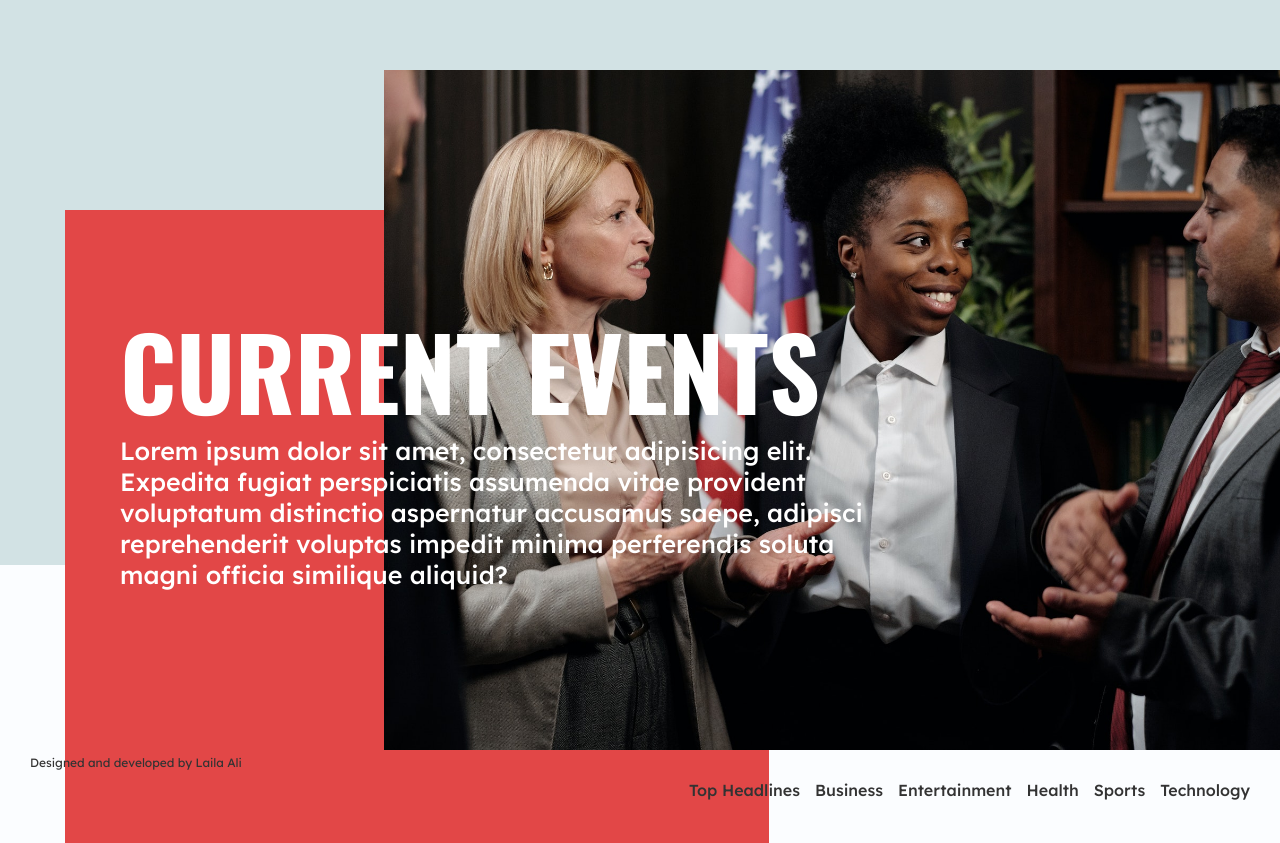
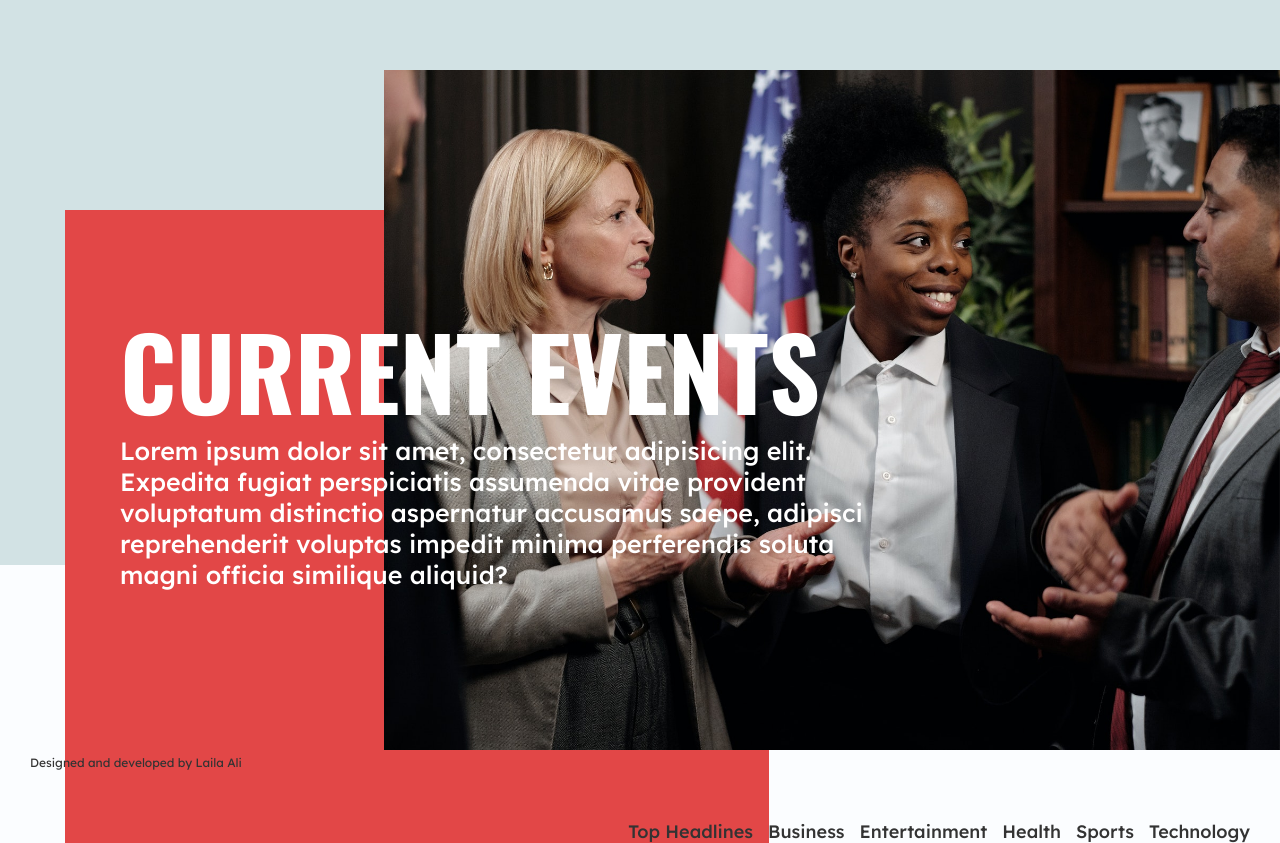
Before and after one commit to LailaAli/Current_Events_site, a React (Create React App) app: page / in a window 1280 px wide. Before the commit the page ends 800 px from the top, so only its background shows below. Built offline with nearby package versions, Linux system fonts and the light colour scheme; a web font is replaced by a local one.

Commit message:
Desktop nav: style nav

```diff
--- a/src/components/Nav/Nav.module.scss
+++ b/src/components/Nav/Nav.module.scss
@@ -1,12 +1,12 @@
 @use "../../SCSS/mixins" as *;
 @use '../../SCSS/variables' as *;
 
-.nav {
+.desktopNav {
    display: none;
    @include tablet-up {
       display: block;
       position: absolute;
-      top: 78rem;
+      top: 82rem;
       right: 3rem;
       max-width: 65rem;
       z-index: 999;
@@ -17,20 +17,22 @@
             justify-content: space-between;
             font-weight: $font-weight-500;
             text-transform: capitalize;
+            font-size: 1.8rem;
          }
 
          li {
             position: relative;
             list-style: none;
             margin-left: 1.5rem;
+            cursor: pointer;
             &:after {
                content: "";
                position: absolute;
-               width: 4rem;
-               color: $color-mustard;
-               border-bottom: 6px solid;
-               top: -10px;
-               left: 0;
+               width: 110%;
+               color: #e9c300;
+               border-bottom: 2px solid;
+               top: 11.5px;
+               right: -3px;
                transform: scaleX(0);
                transition: transform 250ms ease-in-out;
                transform-origin: 0% 50%;
--- a/src/components/Nav/Nav.tsx
+++ b/src/components/Nav/Nav.tsx
@@ -16,7 +16,7 @@ const nav: INav[] = [
 
 const Nav: React.FC = () => {
    return (
-      <nav className={css.nav}>
+      <nav className={css.desktopNav}>
          <ul>
             {nav.map((item) => (
                <li key={item.label}>{item.label}</li>
```
